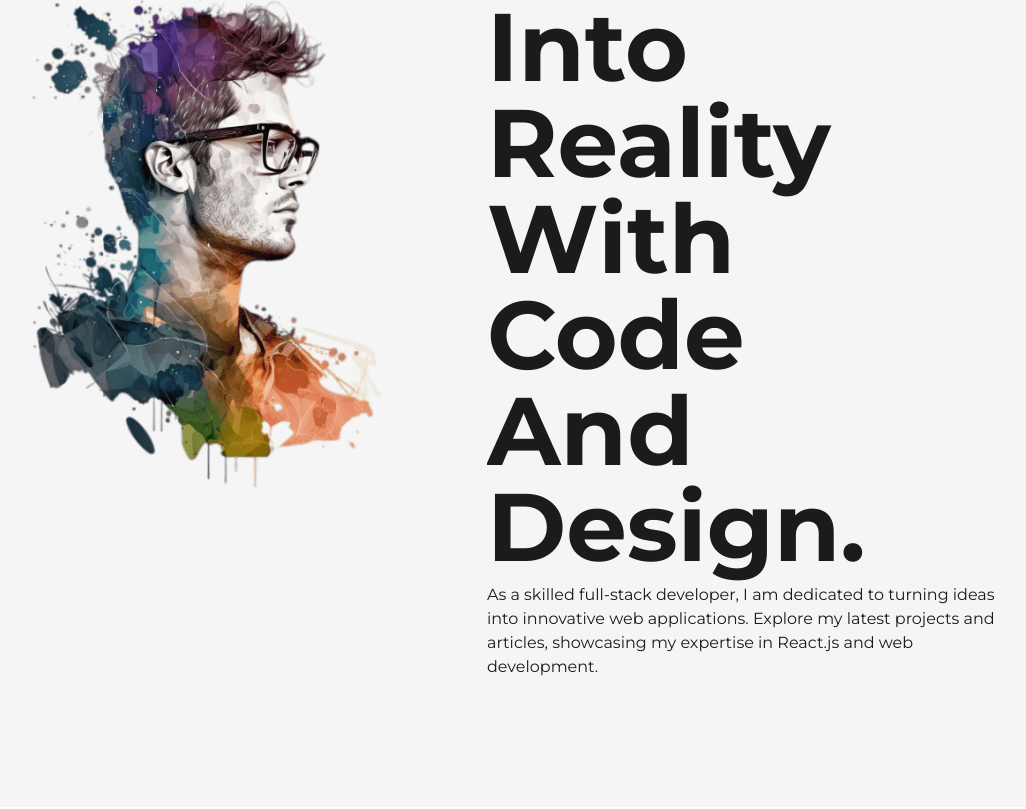
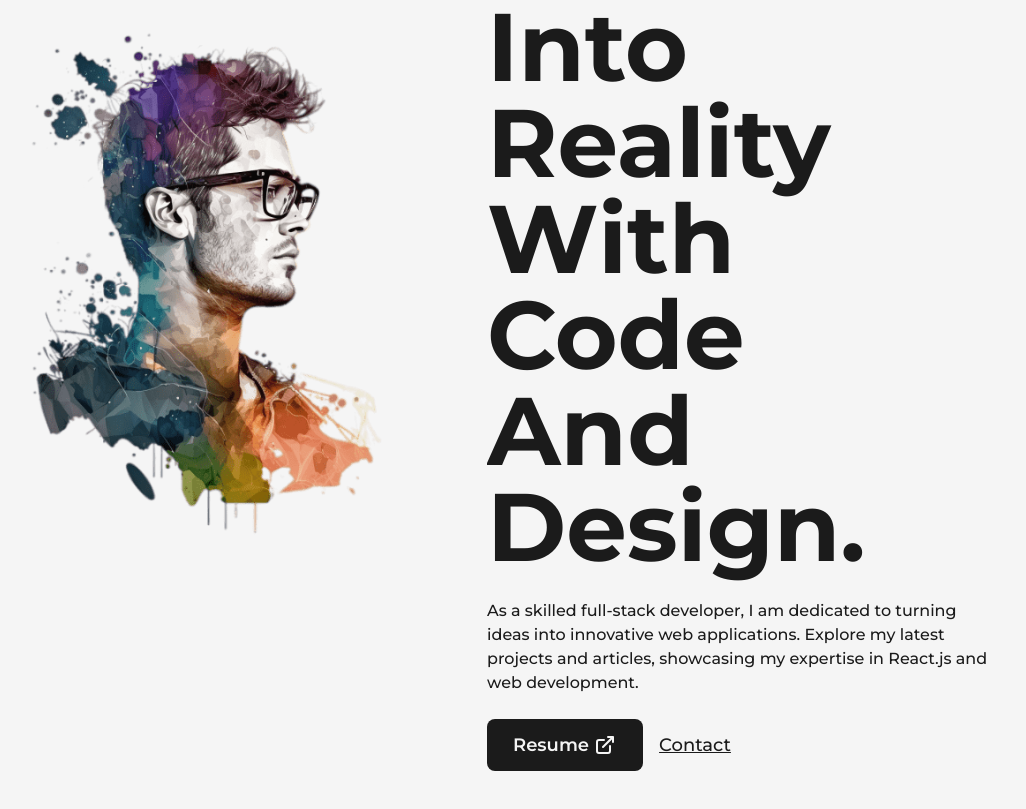
Before and after one commit to YathaarthSuri/portfolio, a Next.js app: page / in a window 1280 px wide. Shown: the part 289-1098 px from the top of the page, without its empty margins (153-1179 px from the left). Built offline with nearby package versions, Linux system fonts and the light colour scheme.

Commit message:
Completed the top part of homepage

```diff
--- a/src/components/AnimatedText.js
+++ b/src/components/AnimatedText.js
@@ -1,17 +1,54 @@
 import React from 'react';
+import { motion } from 'framer-motion';
+
+const quote = {
+  initial: {
+    opacity: 1,
+  },
+  animate: {
+    opacity: 1,
+    transition: {
+      delay: 0.5,
+      staggerChildren: 0.08,
+    },
+  },
+};
+
+const singleWord = {
+  initial: {
+    opacity: 0,
+    y: 50,
+  },
+  animate: {
+    opacity: 1,
+    y: 0,
+    transition: {
+      duration: 1,
+    },
+  },
+};
 
 const AnimatedText = ({ text, className = '' }) => {
   return (
     <div className='w-full mx-auto py-2 flex items-center justify-center text-center overflow-hidden'>
-      <h1
+      <motion.h1
         className={`inline-block font-bold capitalize w-full text-dark text-8xl ${className}`}
+        variants={quote}
+        initial='initial'
+        animate='animate'
       >
         {text.split(' ').map((word, index) => (
-          <span className='inline-block' key={word + '-' + index}>
+          <motion.span
+            className='inline-block'
+            key={word + '-' + index}
+            variants={singleWord}
+            // initial='initial'
+            // animate='animate'
+          >
             {word}&nbsp;
-          </span>
+          </motion.span>
         ))}
-      </h1>
+      </motion.h1>
     </div>
   );
 };
--- a/src/pages/index.js
+++ b/src/pages/index.js
@@ -3,6 +3,8 @@
 import Image from 'next/image';
 import profilePic from '../../public/images/profile/developer-pic-1.png';
 import AnimatedText from '@/components/AnimatedText';
+import Link from 'next/link';
+import { LinkArrow } from '@/components/Icons';
 
 export default function Home() {
   return (
@@ -26,12 +28,30 @@
                 text='Turning Vision Into Reality With Code And Design.'
                 className='text-6xl text-left'
               />
-              <p>
+              <p className='my-4 text-base font-medium'>
                 As a skilled full-stack developer, I am dedicated to turning
                 ideas into innovative web applications. Explore my latest
                 projects and articles, showcasing my expertise in React.js and
                 web development.
               </p>
+              <div className='flex items-center self-start mt-2'>
+                <Link
+                  href='/Yathaarth_Suri_Resume.pdf'
+                  target={'_blank'}
+                  className='flex items-center bg-dark text-light p-2.5 px-6 rounded-lg text-lg font-semibold hover:bg-light hover:text-dark border-2 border-solid border-transparent hover:border-dark'
+                  download={true}
+                >
+                  Resume
+                  <LinkArrow className='w-6 ml-1' />
+                </Link>
+                <Link
+                  href='mailto:yathaarthsuri@gmail.com'
+                  target={'_blank'}
+                  className='ml-4 text-lg font-medium capitalize text-dark underline'
+                >
+                  Contact
+                </Link>
+              </div>
             </div>
           </div>
         </Layout>
```
Also changed, not shown: 1 other file (tests, documents, lock files or other folders).
